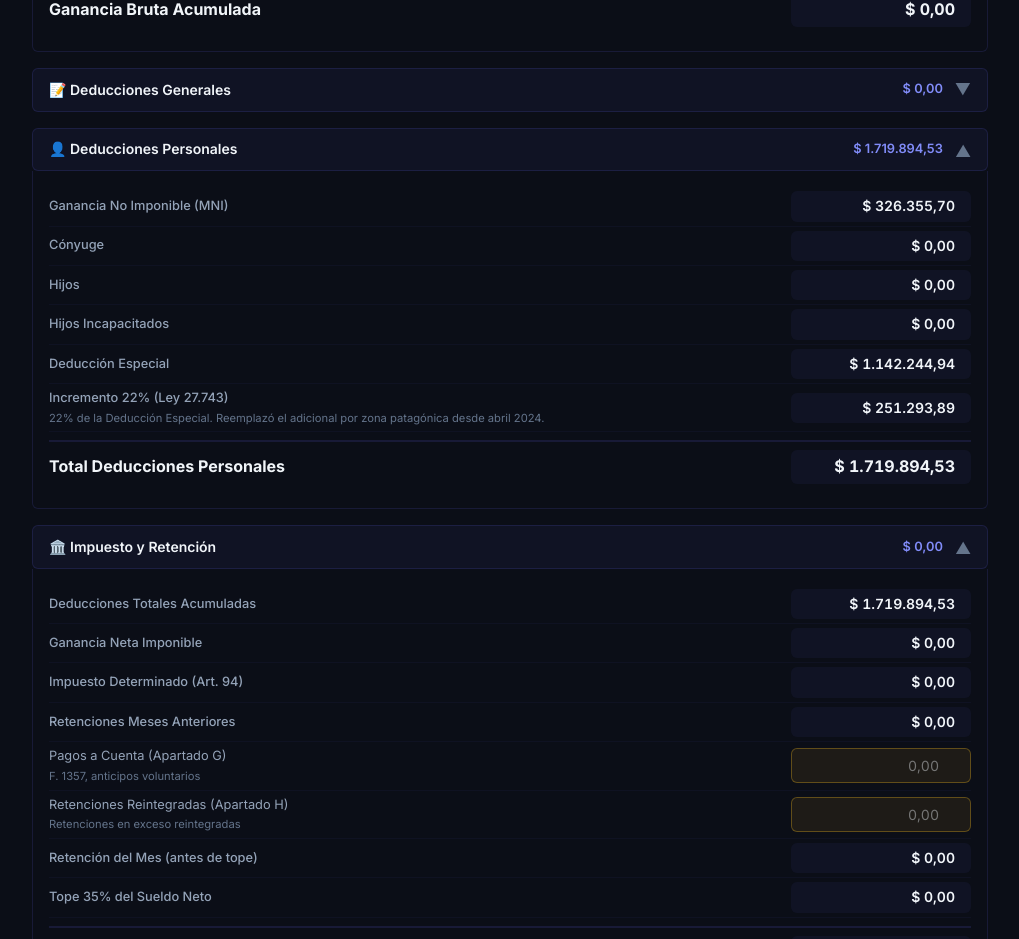
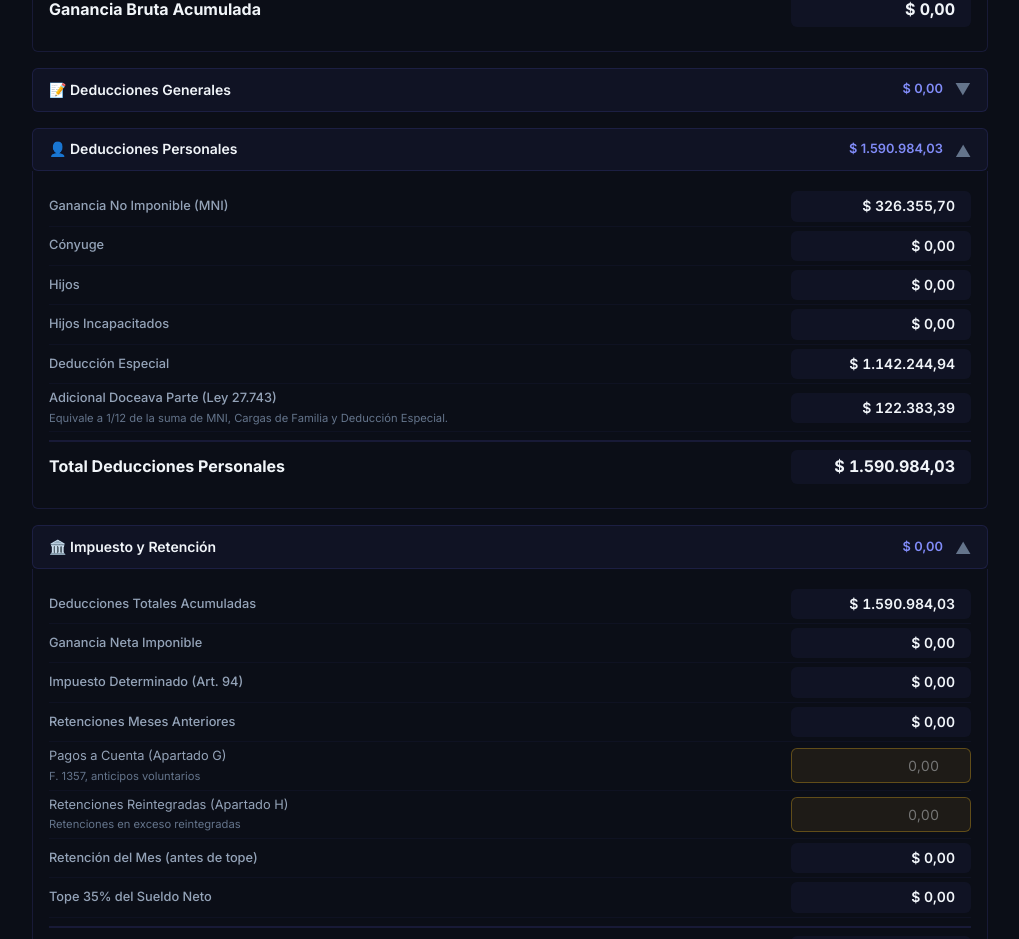
Before and after one commit to cyanez-git/Ganancias_4ta_categoria, a React (Vite) app: page / in a window 1280 px wide. Shown: the part 1480-2419 px from the top of the page, without its empty margins (260-1279 px from the left). Built offline with nearby package versions, Linux system fonts and the light colour scheme.

Commit message:
feat(taxes): implement twelve-part proportional deduction to replace old 22 percent padding

```diff
--- a/src/components/ConfigPersonal.jsx
+++ b/src/components/ConfigPersonal.jsx
@@ -66,12 +66,10 @@ export default function ConfigPersonal({ config, updateConfig }) {
                     >
                         <option value="General">General</option>
                         <option value="Profesionales">Profesionales Nuevos</option>
-                        <option value="Zona Desfavorable">Zona Desfavorable</option>
                     </select>
                     <p style={{ fontSize: 'var(--font-xs)', color: 'var(--text-muted)', marginTop: '4px' }}>
                         {config.tipoDeduccionEspecial === 'General' && '✅ Empleados bajo relación de dependencia, cargos públicos'}
                         {config.tipoDeduccionEspecial === 'Profesionales' && '✅ Profesionales nuevos: deducción especial incrementada'}
-                        {config.tipoDeduccionEspecial === 'Zona Desfavorable' && '⚠️ Zona Desfavorable: NO vigente para 2° semestre 2025'}
                     </p>
                 </div>
             </div>
--- a/src/components/GuiaAyuda.jsx
+++ b/src/components/GuiaAyuda.jsx
@@ -145,7 +145,7 @@ export default function GuiaAyuda() {
                             <div className="guia-calc-icon">📌</div>
                             <div>
                                 <strong>Deducción Especial</strong>
-                                <p>Incremento 22% (Ley 27.743)</p>
+                                <p>Adicional Doceava Parte (Ley 27.743)</p>
                             </div>
                         </div>
                         <div className="guia-calc-item">
--- a/src/components/LiquidacionMensual.jsx
+++ b/src/components/LiquidacionMensual.jsx
@@ -165,8 +165,7 @@ function AnnualView({ results }) {
         { label: 'Ganancia No Imponible', key: 'mni' },
         { label: 'Cónyuge', key: 'dedConyuge' },
         { label: 'Hijos', key: 'dedHijos' },
-        { label: 'Deducción Especial', key: 'dedEspecial' },
-        { label: 'Incremento 22%', key: 'dedEspecialIncremento' },
+        { label: 'Doceava Parte', key: 'dedEspecialDoceavaParte' },
         { label: 'Total Ded. Personales', key: 'totalDeduccionesPersonales', bold: true },
         { label: '7. RESULTADO', section: true },
         { label: 'Ganancia Neta Imponible', key: 'gananciaNeta' },
@@ -370,10 +369,10 @@ export default function LiquidacionMensual({ monthsData, updateMonthField, resul
                         <CalcField label="Hijos Incapacitados" value={result.dedHijosIncap} />
                         <CalcField label="Deducción Especial" value={result.dedEspecial} />
                         <CalcField
-                            label="Incremento 22% (Ley 27.743)"
-                            value={result.dedEspecialIncremento}
+                            label="Adicional Doceava Parte (Ley 27.743)"
+                            value={result.dedEspecialDoceavaParte}
                             className="highlight"
-                            hint="22% de la Deducción Especial. Reemplazó el adicional por zona patagónica desde abril 2024."
+                            hint="Equivale a 1/12 de la suma de MNI, Cargas de Familia y Deducción Especial."
                         />
                         <CalcField label="Total Deducciones Personales" value={result.totalDeduccionesPersonales} className="total-row" />
                     </Section>
--- a/src/engine/calculationEngine.js
+++ b/src/engine/calculationEngine.js
@@ -18,7 +18,6 @@ function getDeduccionEspecial(params, semestre, tipo) {
     const ded = params.deduccionesPersonales[semestre];
     switch (tipo) {
         case 'Profesionales': return ded.deduccionEspecialProfesionales;
-        case 'Zona Desfavorable': return ded.deduccionEspecialZonaDesfavorable;
         default: return ded.deduccionEspecialGeneral;
     }
 }
@@ -159,9 +158,11 @@ export function calculateAllMonths(monthsData, config, params) {
         const dedHijos = config.cantidadHijos * dedPersonales.hijo;
         const dedHijosIncap = config.hijosIncapacitados * dedPersonales.hijoIncapacitado;
         const dedEspecial = getDeduccionEspecial(params, sem, config.tipoDeduccionEspecial);
-        const dedEspecialIncremento = dedEspecial * params.incrementoDeduccionEspecial;
 
-        const totalDeduccionesPersonales = mni + dedConyuge + dedHijos + dedHijosIncap + dedEspecial + dedEspecialIncremento;
+        const subtotalPersonalesMensual = mni + dedConyuge + dedHijos + dedHijosIncap + dedEspecial;
+        const dedEspecialDoceavaParte = subtotalPersonalesMensual / 12;
+
+        const totalDeduccionesPersonales = subtotalPersonalesMensual + dedEspecialDoceavaParte;
 
         // ── Deducciones totales acumuladas (personales × mes) ────
         // Personal deductions accumulate per month (multiply by month count)
@@ -175,8 +176,10 @@ export function calculateAllMonths(monthsData, config, params) {
             const pHijos = config.cantidadHijos * pDed.hijo;
             const pHijosIncap = config.hijosIncapacitados * pDed.hijoIncapacitado;
             const pEspecial = getDeduccionEspecial(params, pSem, config.tipoDeduccionEspecial);
-            const pIncremento = pEspecial * params.incrementoDeduccionEspecial;
-            deduccionesPersonalesAcum += pMni + pConyuge + pHijos + pHijosIncap + pEspecial + pIncremento;
+
+            const pSubtotal = pMni + pConyuge + pHijos + pHijosIncap + pEspecial;
+            const pDoceavaParte = pSubtotal / 12;
+            deduccionesPersonalesAcum += pSubtotal + pDoceavaParte;
         }
 
         // ── PASO 7-8: Ganancia Neta Acumulada ────────────────────
@@ -264,7 +267,7 @@ export function calculateAllMonths(monthsData, config, params) {
             dedHijos,
             dedHijosIncap,
             dedEspecial,
-            dedEspecialIncremento,
+            dedEspecialDoceavaParte,
             totalDeduccionesPersonales,
             deduccionesPersonalesAcum,
             deduccionesTotalesAcum,
--- a/src/engine/defaultParams.js
+++ b/src/engine/defaultParams.js
@@ -17,7 +17,6 @@ export const DEFAULT_PARAMS_2025 = {
             hijoIncapacitado: 318546.87,
             deduccionEspecialGeneral: 1142244.94,
             deduccionEspecialProfesionales: 1713367.40,
-            deduccionEspecialZonaDesfavorable: 1827832.90,
         },
         // Julio a Diciembre
         sem2: {
@@ -27,7 +26,6 @@ export const DEFAULT_PARAMS_2025 = {
             hijoIncapacitado: 318546.87,
             deduccionEspecialGeneral: 1142244.94,
             deduccionEspecialProfesionales: 1713367.40,
-            deduccionEspecialZonaDesfavorable: 0, // NO VIGENTE 2025
         },
     },
 
@@ -81,9 +79,6 @@ export const DEFAULT_PARAMS_2025 = {
         obraSocial: 0.03,
         inssjp: 0.03,
     },
-
-    // ── Incremento Deducción Especial (Ley 27.743) ────────────
-    incrementoDeduccionEspecial: 0.22,
 
     // ── Tope retención ────────────────────────────────────────
     topeRetencion: 0.35,
--- a/src/engine/excelExporter.js
+++ b/src/engine/excelExporter.js
@@ -48,7 +48,7 @@ const ROWS = [
     { label: 'Hijos', key: 'dedHijos' },
     { label: 'Hijos Incapacitados', key: 'dedHijosIncap' },
     { label: 'Deducción Especial', key: 'dedEspecial' },
-    { label: 'Incremento 22% (Ley 27.743)', key: 'dedEspecialIncremento' },
+    { label: 'Adicional Doceava Parte (Ley 27.743)', key: 'dedEspecialDoceavaParte' },
     { label: 'Total Deducciones Personales', key: 'totalDeduccionesPersonales' },
 
     { label: '7. RESULTADO', section: true },
```
Also changed, not shown: 3 other files (tests, documents, lock files or other folders).
